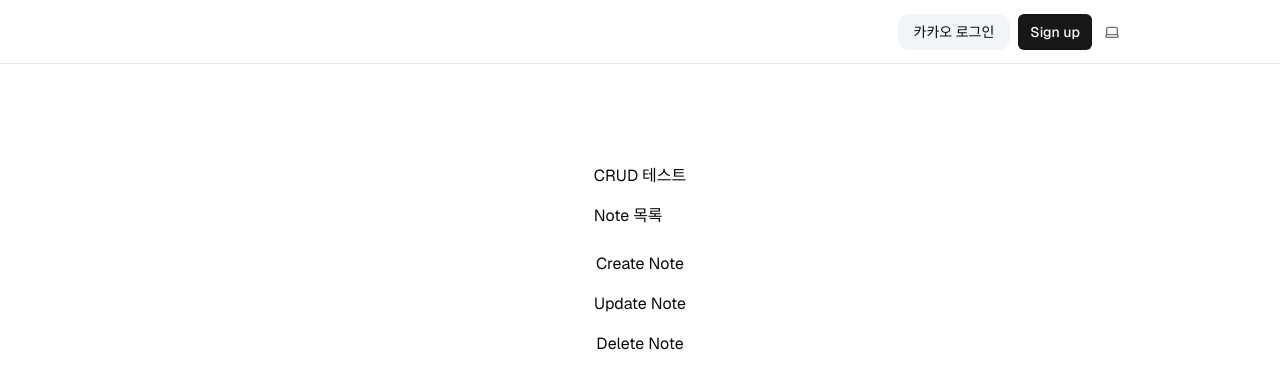
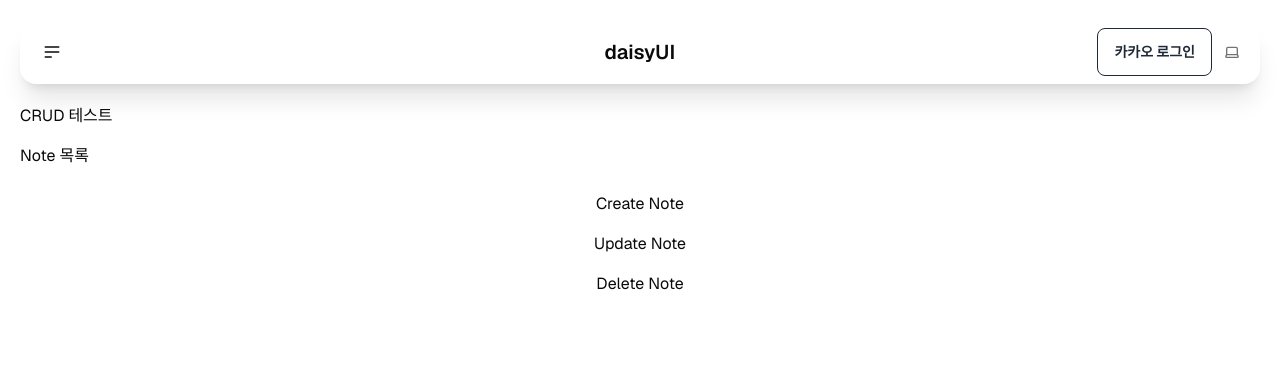
Before and after one commit to 1nnovator1105/drippin, a Next.js app: page /notes in a window 1280 px wide. Shown: the top 388 px of the page. Built offline with nearby package versions, Linux system fonts and the light colour scheme; no server answers; the database is empty.

Commit message:
feat: test modal

```diff
--- a/app/auth/callback/kakao-button.tsx
+++ b/app/auth/callback/kakao-button.tsx
@@ -13,10 +13,7 @@ export default function KakaoButton() {
   };
 
   return (
-    <button
-      onClick={signInWithKakao}
-      className="w-full rounded-xl bg-slate-100 px-4 py-2"
-    >
+    <button onClick={signInWithKakao} className="btn btn-outline">
       카카오 로그인
     </button>
   );
--- a/app/layout.tsx
+++ b/app/layout.tsx
@@ -5,6 +5,7 @@ import { GeistSans } from "geist/font/sans";
 import { ThemeProvider } from "next-themes";
 import "./globals.css";
 import { ThemeSwitcher } from "@/components/theme-switcher";
+import TopNav from "@/components/nav/TopNav";
 
 const defaultUrl = process.env.VERCEL_URL
   ? `https://${process.env.VERCEL_URL}`
@@ -30,19 +31,17 @@ export default function RootLayout({
           enableSystem
           disableTransitionOnChange
         >
-          <main className="min-h-screen flex flex-col items-center">
+          {/* <main className="min-h-screen flex flex-col items-center">
             <div className="flex-1 w-full flex flex-col gap-20 items-center">
               <nav className="w-full flex justify-center border-b border-b-foreground/10 h-16">
                 <div className="w-full max-w-5xl flex justify-end items-center p-3 px-5 text-sm">
                   {!hasEnvVars ? <EnvVarWarning /> : <HeaderAuth />}
                   <ThemeSwitcher />
                 </div>
-              </nav>
-              <div className="flex flex-col gap-20 max-w-5xl p-5">
-                {children}
-              </div>
-            </div>
-          </main>
+              </nav> */}
+          <TopNav />
+          <div className="flex flex-col gap-20 p-5">{children}</div>
+          <div id="modal-root"></div>
         </ThemeProvider>
       </body>
     </html>
--- a/app/page.tsx
+++ b/app/page.tsx
@@ -1,3 +1,4 @@
+import ModalOpenTestBtn from "@/components/button/ModalOpenTestBtn";
 import { createClient } from "@/utils/supabase/server";
 
 export default async function Index() {
@@ -11,6 +12,7 @@ export default async function Index() {
       <div className="flex flex-col justify-center items-center gap-4">
         <h1>Hello World - Drippin</h1>
         <h3>{user?.user_metadata?.full_name}님 환영합니다.</h3>
+        <ModalOpenTestBtn />
       </div>
     </>
   );
--- /dev/null
+++ b/components/button/ModalOpenTestBtn.tsx
@@ -0,0 +1,18 @@
+"use client";
+
+import { useState } from "react";
+import TestModal from "../modal/TestModal";
+
+export default function ModalOpenTestBtn() {
+  const [open, setOpen] = useState(false);
+  const modalHandler = () => {
+    setOpen((prev) => !prev);
+  };
+
+  return (
+    <>
+      <button onClick={modalHandler}>Modal Toggle</button>
+      <TestModal isOpen={open} setOpen={setOpen} />
+    </>
+  );
+}
--- a/components/header-auth.tsx
+++ b/components/header-auth.tsx
@@ -49,19 +49,16 @@ export default async function AuthButton() {
   }
   return user ? (
     <div className="flex items-center gap-4">
-      {user.user_metadata.full_name}
+      {/* {user.user_metadata.full_name} */}
       <form action={signOut}>
-        <Button type="submit" variant={"outline"}>
-          Sign out
-        </Button>
+        <button type="submit" className="btn btn-outline">
+          로그아웃
+        </button>
       </form>
     </div>
   ) : (
-    <div className="flex gap-2">
+    <div className="flex item-center gap-4">
       <KakaoButton />
-      <Button asChild size="sm" variant={"default"}>
-        <Link href="/sign-up">Sign up</Link>
-      </Button>
     </div>
   );
 }
--- /dev/null
+++ b/components/modal/TestModal.tsx
@@ -0,0 +1,34 @@
+"use client";
+
+import { Dispatch, SetStateAction } from "react";
+import { createPortal } from "react-dom";
+
+type ModalState = Dispatch<SetStateAction<boolean>>;
+
+interface ModalProps {
+  readonly isOpen: boolean;
+  readonly setOpen: ModalState;
+}
+
+const UI = ({ setOpen }: { setOpen: ModalState }) => {
+  return (
+    <div className="absolute top-1/2 left-1/2 transform -translate-x-1/2 -translate-y-1/2 flex flex-col items-center justify-center w-1/2 h-1/2 bg-slate-300">
+      <button
+        className="border-2 border-indigo-500 border-solid rounded-md p-3.5 bg-indigo-500 hover:bg-white hover:text-orange-700"
+        onClick={() => setOpen((prev) => !prev)}
+      >
+        <span className="text-inherit">돌아가기</span>
+      </button>
+    </div>
+  );
+};
+
+const TestModal = ({ isOpen, setOpen }: ModalProps) => {
+  if (!isOpen) return null;
+  return createPortal(
+    <UI setOpen={setOpen} />,
+    document.getElementById("modal-root") as HTMLDivElement,
+  );
+};
+
+export default TestModal;
--- /dev/null
+++ b/components/nav/TopNav.tsx
@@ -0,0 +1,97 @@
+import { hasEnvVars } from "@/utils/supabase/check-env-vars";
+import { EnvVarWarning } from "../env-var-warning";
+import HeaderAuth from "../header-auth";
+import { ThemeSwitcher } from "../theme-switcher";
+import Link from "next/link";
+
+export default function TopNav() {
+  return (
+    <div className="sticky top-0 z-50flex justify-center px-5">
+      <div className="navbar bg-base-100 shadow-xl rounded-box mt-5">
+        <div className="navbar-start">
+          <div className="dropdown">
+            <div
+              tabIndex={0}
+              role="button"
+              className="btn btn-ghost btn-circle"
+            >
+              <svg
+                xmlns="http://www.w3.org/2000/svg"
+                className="h-5 w-5"
+                fill="none"
+                viewBox="0 0 24 24"
+                stroke="currentColor"
+              >
+                <path
+                  strokeLinecap="round"
+                  strokeLinejoin="round"
+                  strokeWidth="2"
+                  d="M4 6h16M4 12h16M4 18h7"
+                />
+              </svg>
+            </div>
+            <ul
+              tabIndex={0}
+              className="menu menu-sm dropdown-content bg-base-100 rounded-box z-[1] mt-3 w-52 p-2 shadow"
+            >
+              <li>
+                <a>Homepage</a>
+              </li>
+              <li>
+                <a>Portfolio</a>
+              </li>
+              <li>
+                <a>About</a>
+              </li>
+            </ul>
+          </div>
+        </div>
+        <div className="navbar-center">
+          <Link href="/" className="btn btn-ghost text-xl">
+            daisyUI
+          </Link>
+        </div>
+        <div className="navbar-end">
+          {!hasEnvVars ? <EnvVarWarning /> : <HeaderAuth />}
+          <ThemeSwitcher />
+          {/* <button className="btn btn-ghost btn-circle">
+          <svg
+            xmlns="http://www.w3.org/2000/svg"
+            className="h-5 w-5"
+            fill="none"
+            viewBox="0 0 24 24"
+            stroke="currentColor"
+          >
+            <path
+              strokeLinecap="round"
+              strokeLinejoin="round"
+              strokeWidth="2"
+              d="M21 21l-6-6m2-5a7 7 0 11-14 0 7 7 0 0114 0z"
+            />
+          </svg>
+        </button> */}
+
+          {/* <button className="btn btn-ghost btn-circle">
+          <div className="indicator">
+            <svg
+              xmlns="http://www.w3.org/2000/svg"
+              className="h-5 w-5"
+              fill="none"
+              viewBox="0 0 24 24"
+              stroke="currentColor"
+            >
+              <path
+                strokeLinecap="round"
+                strokeLinejoin="round"
+                strokeWidth="2"
+                d="M15 17h5l-1.405-1.405A2.032 2.032 0 0118 14.158V11a6.002 6.002 0 00-4-5.659V5a2 2 0 10-4 0v.341C7.67 6.165 6 8.388 6 11v3.159c0 .538-.214 1.055-.595 1.436L4 17h5m6 0v1a3 3 0 11-6 0v-1m6 0H9"
+              />
+            </svg>
+            <span className="badge badge-xs badge-primary indicator-item"></span>
+          </div>
+        </button> */}
+        </div>
+      </div>
+    </div>
+  );
+}
--- a/package.json
+++ b/package.json
@@ -27,6 +27,7 @@
     "@types/node": "20.10.6",
     "@types/react": "18.2.46",
     "@types/react-dom": "18.2.18",
+    "daisyui": "^4.12.10",
     "postcss": "8.4.33",
     "tailwind-merge": "^2.5.2",
     "tailwindcss": "3.4.1",
--- a/tailwind.config.ts
+++ b/tailwind.config.ts
@@ -74,7 +74,7 @@ const config = {
       },
     },
   },
-  plugins: [require("tailwindcss-animate")],
+  plugins: [require("tailwindcss-animate"), require("daisyui")],
 } satisfies Config;
 
 export default config;
```
Also changed, not shown: 1 other file (tests, documents, lock files or other folders).
